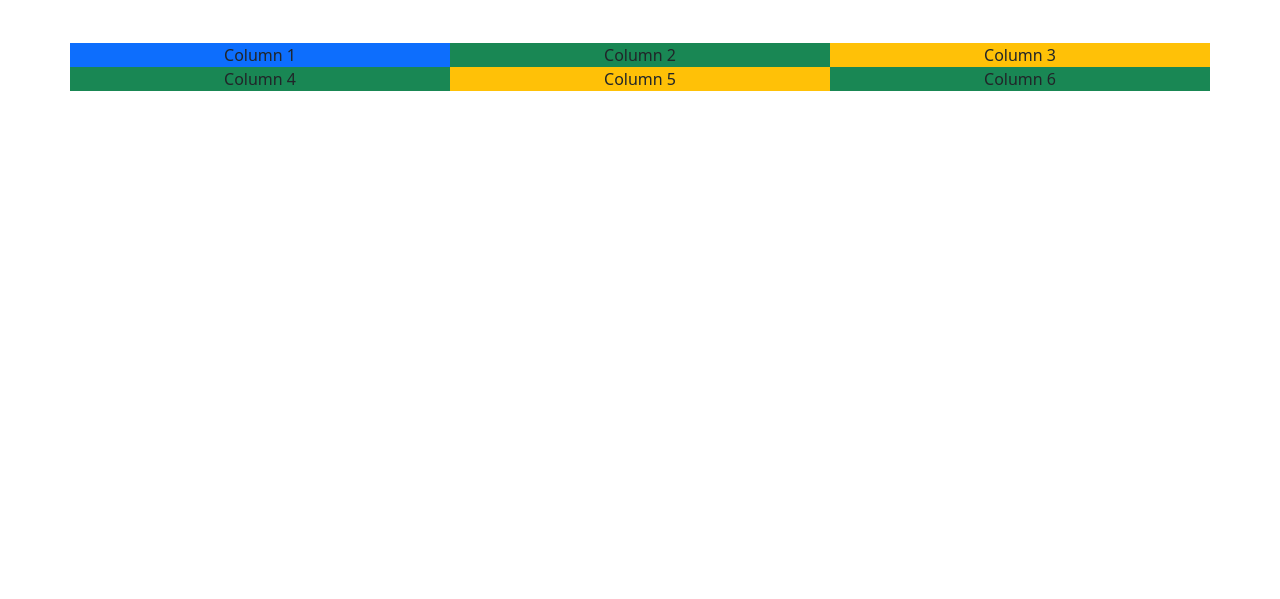
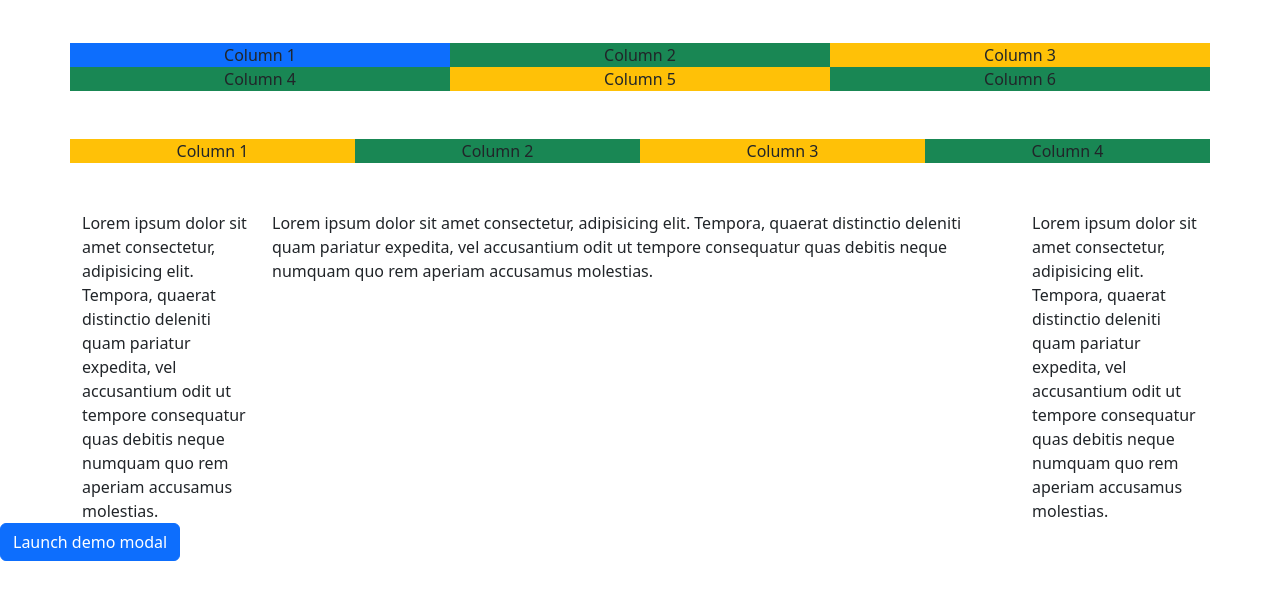
Before and after one commit to jalvarenga-unah/IS711-I-PAC-2024, a plain HTML site: page principios-html/bootstrap.html in a window 1280 px wide. Shown: the part 53-652 px from the top of the page. Drawn offline with nearby package versions, Linux system fonts and the light colour scheme.

Commit message:
mas cosas de bootstrap y sus grids

```diff
--- a/principios-html/bootstrap.html
+++ b/principios-html/bootstrap.html
@@ -1,11 +1,13 @@
 <!DOCTYPE html>
 <html lang="en">
+
 <head>
   <meta charset="UTF-8">
   <meta name="viewport" content="width=device-width, initial-scale=1.0">
   <title>Estilos con bootstrap</title>
   <link rel="stylesheet" href="https://cdn.jsdelivr.net/npm/bootstrap@5.3.2/dist/css/bootstrap.min.css">
 </head>
+
 <body>
 
   <div class="container bg-info">
@@ -38,5 +40,78 @@
       </div>
     </div>
   </div>
+
+
+  <div class="container text-center mt-5">
+    <div class="row">
+
+      <div class="col-sm-12 col-md-6 col-lg-3 bg-warning">
+        Column 1
+      </div>
+
+      <div class="col-sm-12 col-md-6 col-lg-3 bg-success">
+        Column 2
+      </div>
+
+      <div class="col-sm-12 col-md-6 col-lg-3 bg-warning">
+        Column 3
+      </div>
+
+      <div class="col-sm-12 col-md-6 col-lg-3 bg-success">
+        Column 4
+      </div>
+
+    </div>
+  </div>
+
+
+  <div class="container mt-5">
+
+    <div class="row">
+
+      <div class="col">Lorem ipsum dolor sit amet consectetur, adipisicing elit. Tempora, quaerat distinctio deleniti
+        quam pariatur expedita, vel accusantium odit ut tempore consequatur quas debitis neque numquam quo rem aperiam
+        accusamus molestias.</div>
+
+      <div class="col-8">Lorem ipsum dolor sit amet consectetur, adipisicing elit. Tempora, quaerat distinctio deleniti
+        quam pariatur expedita, vel accusantium odit ut tempore consequatur quas debitis neque numquam quo rem aperiam
+        accusamus molestias.</div>
+
+      <div class="col">Lorem ipsum dolor sit amet consectetur, adipisicing elit. Tempora, quaerat distinctio deleniti
+        quam pariatur expedita, vel accusantium odit ut tempore consequatur quas debitis neque numquam quo rem aperiam
+        accusamus molestias.</div>
+    </div>
+
+  </div>
+
+
+  <!-- Button trigger modal -->
+  <button type="button" class="btn btn-primary" data-bs-toggle="modal" data-bs-target="#exampleModal">
+    Launch demo modal
+  </button>
+
+  <!-- Modal -->
+  <div class="modal fade" id="exampleModal" tabindex="-1" aria-labelledby="exampleModalLabel" aria-hidden="true">
+    <div class="modal-dialog modal-lg modal-dialog-scrollable modal-dialog-centered">
+      <div class="modal-content">
+        <div class="modal-header">
+          <h1 class="modal-title fs-5" id="exampleModalLabel">Modal title</h1>
+          <button type="button" class="btn-close" data-bs-dismiss="modal" aria-label="Close"></button>
+        </div>
+        <div class="modal-body">
+          Lorem ipsum dolor sit amet consectetur adipisicing elit, sed do eiusmod tempor incididunt ut labore et dolore
+           Lorem ipsum dolor sit amet consectetur adipisicing elit, sed do eiusmod tempor incididunt ut labore et dolore
+        </div>
+        <div class="modal-footer">
+          <button type="button" class="btn btn-secondary" data-bs-dismiss="modal">Close</button>
+          <button type="button" class="btn btn-primary">Save changes</button>
+        </div>
+      </div>
+    </div>
+  </div>
+
+
+  <script src="	https://cdn.jsdelivr.net/npm/bootstrap@5.3.2/dist/js/bootstrap.bundle.min.js"></script>
 </body>
+
 </html>
```
Lines whose indentation alone changed are shown as unchanged.
